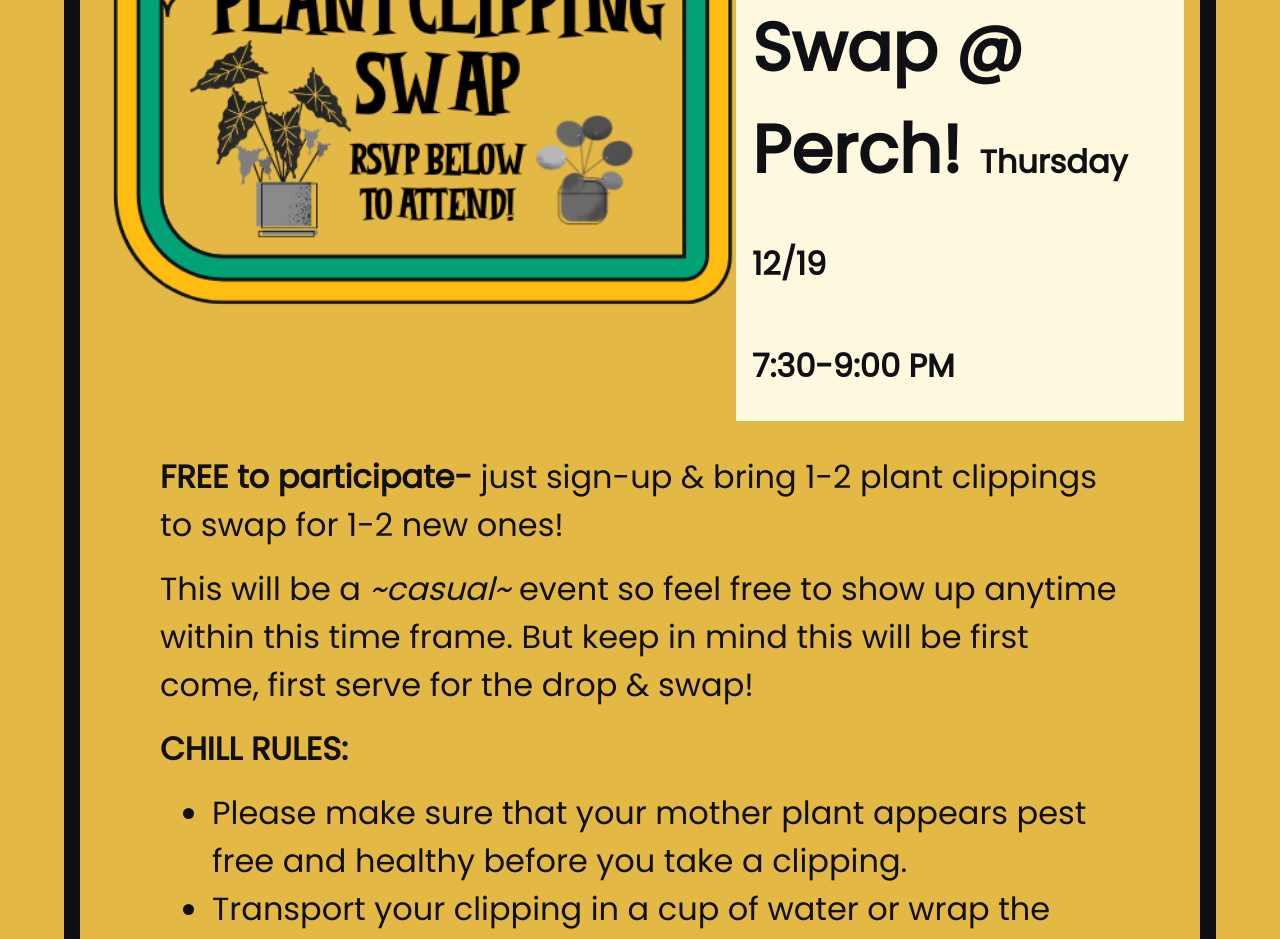
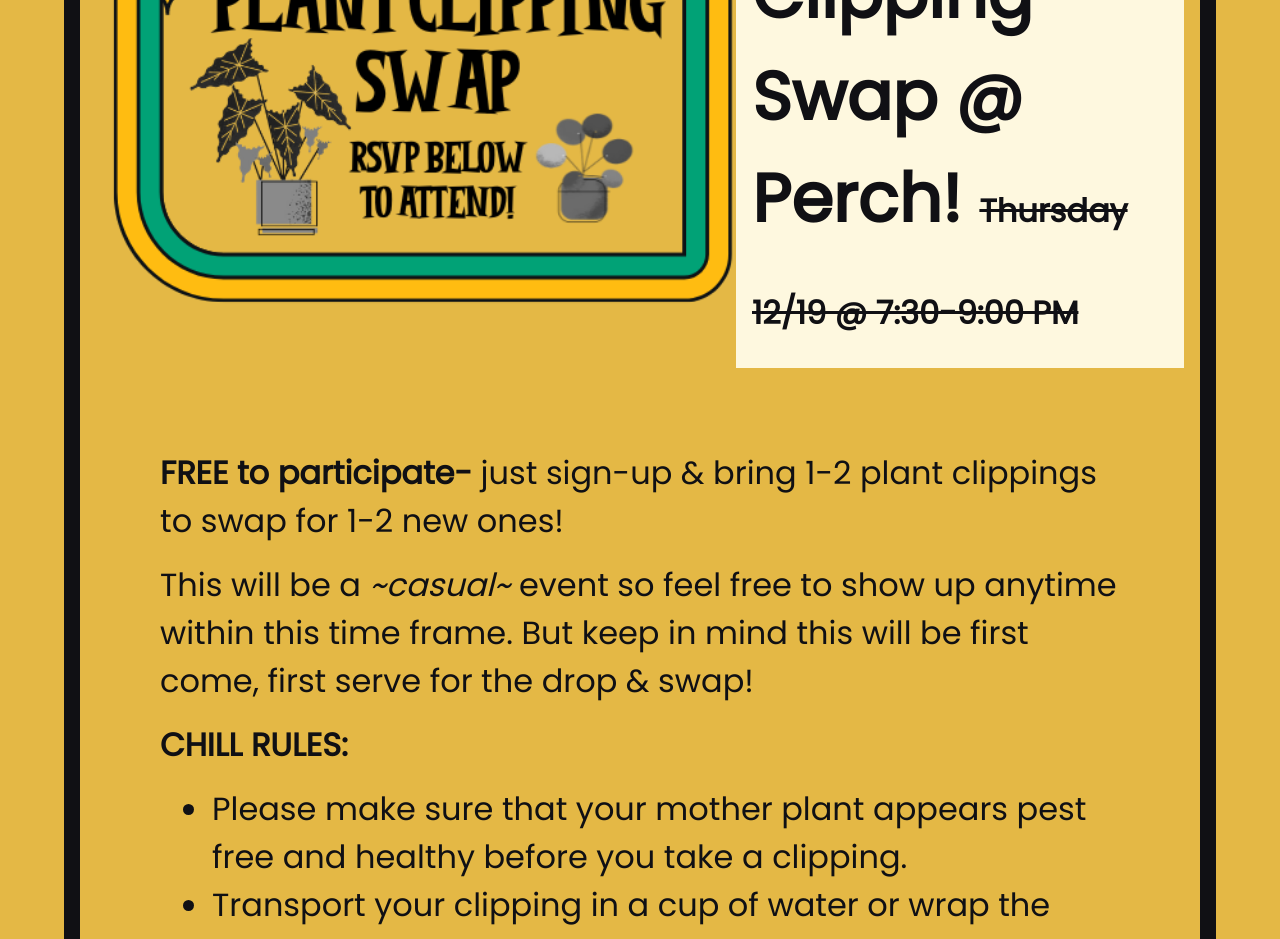
Before and after one commit to bummings/perch, a plain HTML site: page index.html in a window 1280 px wide. Shown: the part 2200-3139 px from the top of the page. Drawn offline with Linux system fonts and the light colour scheme; a web font is replaced by a local one.

Commit message:
updates clipping swap dates to past due

```diff
--- a/index.html
+++ b/index.html
@@ -46,7 +46,9 @@
                 <div class="eventTitle">
                   Plant Clipping Swap @ Perch!
                   <span class="eventDate">
-                      Thursday 12/19<br>7:30-9:00 PM<br>
+                    <strike>
+                      Thursday 12/19 @ 7:30-9:00 PM
+                    </strike>
                   </span>
                 </div>
               </div>
```
